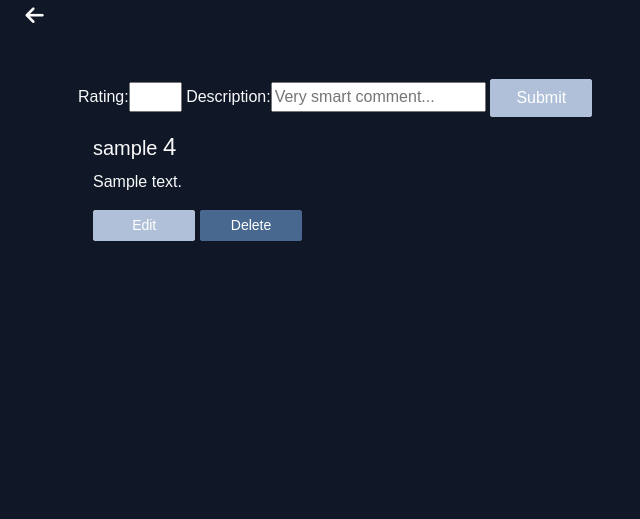
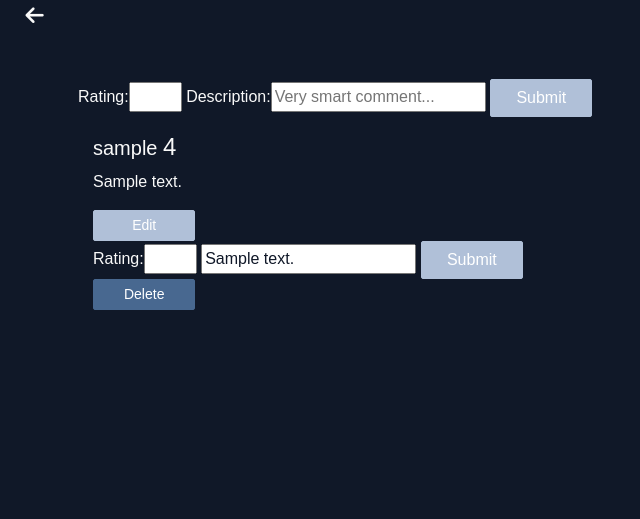
Before and after one commit to alvzed/ms-project-4, a Django app: page /library/1 in a window 1280 px wide. Shown: the part 56-575 px from the top of the page, without its empty margins (0-640 px from the left). Run offline with Django 3.2, Linux system fonts and the light colour scheme; a user stored in the database is signed in; tables that the repository leaves empty hold one stand-in row (values such as "Sample post"); some libraries are stand-ins or nearby versions.

Commit message:
added start of the edit funtionality of the comments

```diff
--- a/library/forms.py
+++ b/library/forms.py
@@ -7,3 +7,7 @@ class ReviewForm(forms.Form):
                                   widget=forms.TextInput(attrs={
                                       'placeholder': 'Very smart comment...'
                                   }))
+
+
+class EditReviewForm(forms.Form):
+    rating = forms.IntegerField(min_value=1, max_value=5)
--- a/library/templates/library/includes/reviews.html
+++ b/library/templates/library/includes/reviews.html
@@ -1,22 +1,51 @@
 <article class="container py-5 px-2">
   <form method="POST" id="review-form">
-		{% csrf_token %}
-		{{ form }}
+    {% csrf_token %} {{ form }}
     <button type="submit" class="btn btn-primary">Submit</button>
   </form>
 
   <div id="review-section">
     {% for review in reviews %}
     <div class="container mt-3">
-			<p class="h5">{{ review.user.username }}
+      <p class="h5">
+        {{ review.user.username }}
         <span class="h4">{{ review.rating }}</span>
       </p>
       <p>{{ review.description }}</p>
       {% if review.user == user %}
-			<a href="#" class="btn btn-sm btn-primary">Edit</a>
+      <div class="edit-form-container">
+        <button
+          href="#"
+          class="btn btn-sm btn-primary edit-button"
+          id="r{{ review.id }}"
+        >
+          Edit
+        </button>
+        <form method="POST" id="edit-form-{{ review.id }}">
+          {{ edit_form }}
+          <input type="text" value="{{ review.description }}" />
+          <input type="hidden" value="{{ review.id }}" />
+          <button type="submit" class="btn btn-primary">Submit</button>
+        </form>
+      </div>
       <a href="#" class="btn btn-sm btn-success">Delete</a>
       {% endif %}
     </div>
     {% endfor %}
   </div>
 </article>
+
+<script>
+  $(document).ready(function () {
+    $("body").click(function (event) {
+      console.log("clicked: " + event.target.nodeName);
+      var target = $(event.target);
+      if (target.is(".edit-button")) {
+        var container = target.parents()[0];
+        var form = target.next();
+        form.toggle();
+        console.log(form);
+      }
+    });
+  });
+</script>
--- a/library/views.py
+++ b/library/views.py
@@ -3,7 +3,7 @@ from django.db.models import Q, F
 from .models import Video, Category, Review
 from django.contrib.auth.models import User
 from user_profile.models import UserProfile
-from .forms import ReviewForm
+from .forms import ReviewForm, EditReviewForm
 
 
 # Create your views here.
@@ -103,13 +103,18 @@ def player(request, video_id):
         form = ReviewForm(request.POST)
         if form.is_valid():
             data = form.cleaned_data
-            new_review = Review(
-                rating=data['rating'],
-                description=data['description'],
-                video=video,
-                user=user
-            )
-            new_review.save()
+            if data:
+                print('it works')
+            else:
+                """
+                new_review = Review.objects.create(
+                    rating=data['rating'],
+                    description=data['description'],
+                    video=video,
+                    user=user
+                )
+                """
+                print('Normal instance')
 
     context = {
         'video': video,
@@ -117,6 +122,7 @@ def player(request, video_id):
         'user': user,
         'nickname': nickname,
         'form': ReviewForm,
+        'edit_form': EditReviewForm,
     }
 
     return render(request, 'library/player.html', context)
```
Lines whose indentation alone changed are shown as unchanged.
